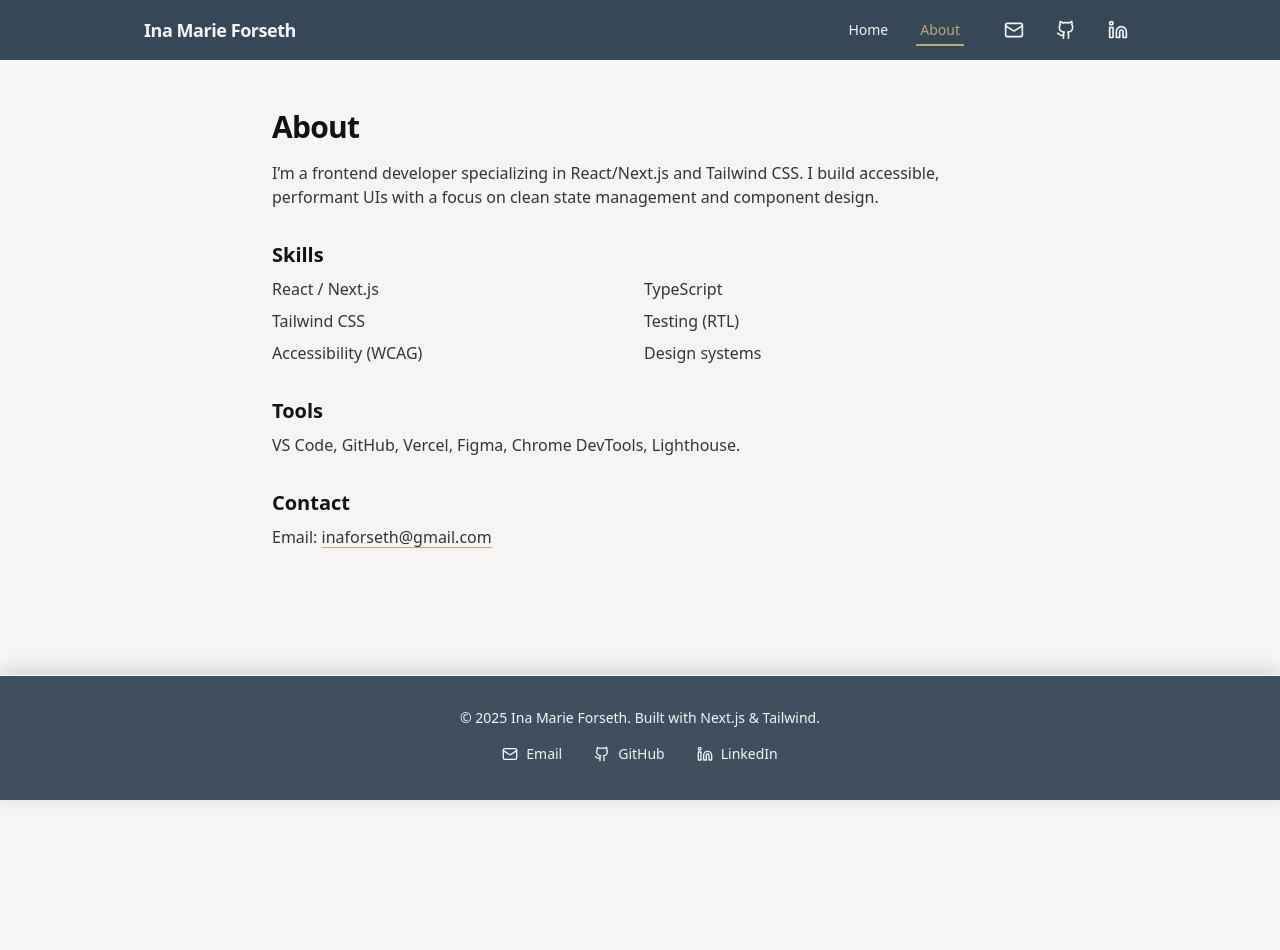
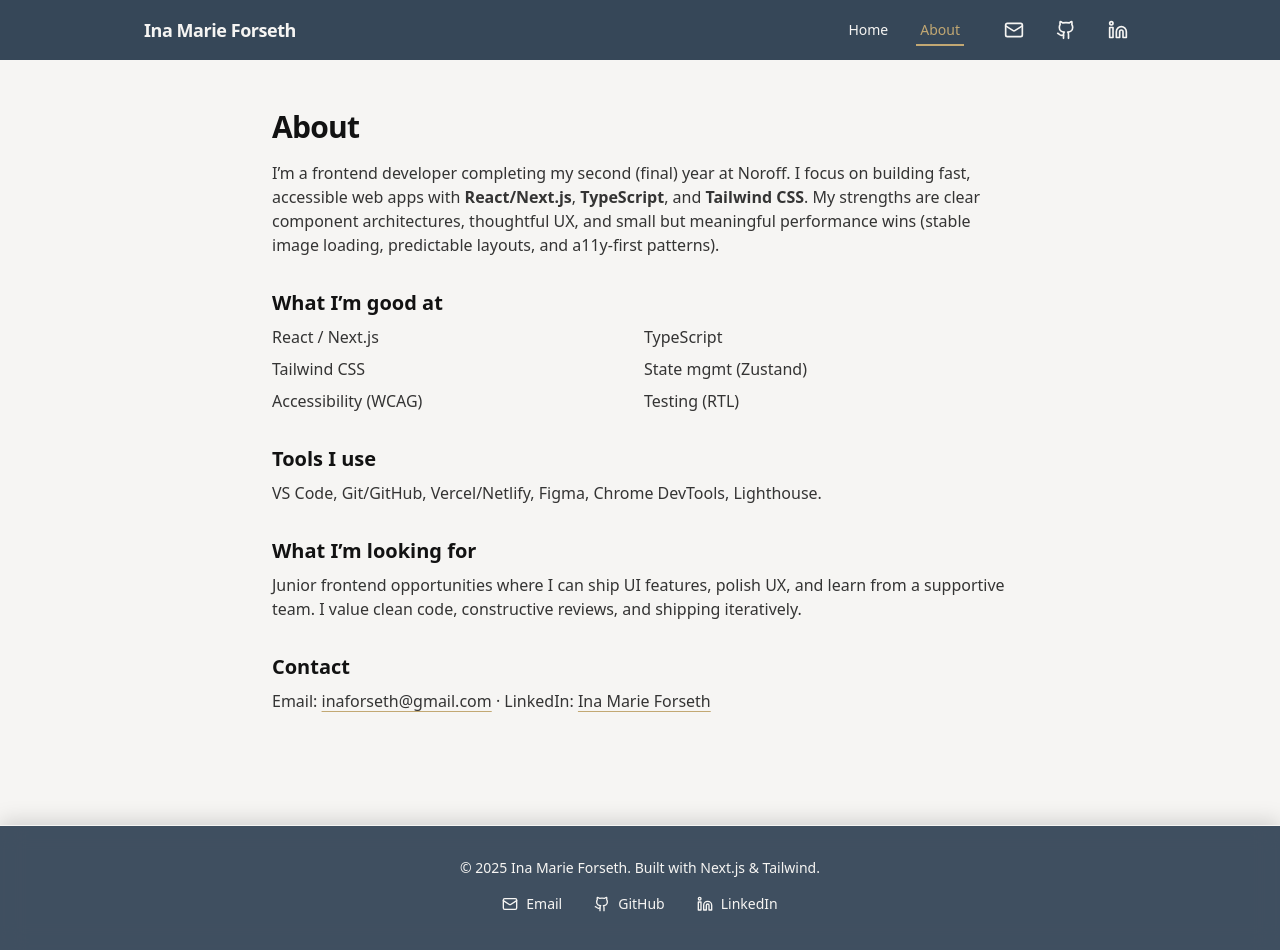
Before and after one commit to Inamarie84/portfolio2, a Next.js app: page /about in a window 1280 px wide. Before the commit the page ends 800 px from the top, so only its background shows below. Built offline with nearby package versions, Linux system fonts and the light colour scheme.

Commit message:
updated bio text

```diff
--- a/src/app/about/page.tsx
+++ b/src/app/about/page.tsx
@@ -1,3 +1,4 @@
+// app/about/page.tsx (only content changed)
 import type { Metadata } from 'next';
 
 export const metadata: Metadata = {
@@ -11,27 +12,40 @@ export default function AboutPage() {
       <h1 className="text-3xl font-semibold tracking-tight">About</h1>
 
       <p className="mt-4 text-ink/85">
-        I’m a frontend developer specializing in React/Next.js and Tailwind CSS.
-        I build accessible, performant UIs with a focus on clean state
-        management and component design.
+        I’m a frontend developer completing my second (final) year at Noroff. I
+        focus on building fast, accessible web apps with{' '}
+        <strong>React/Next.js</strong>,<strong> TypeScript</strong>, and{' '}
+        <strong>Tailwind CSS</strong>. My strengths are clear component
+        architectures, thoughtful UX, and small but meaningful performance wins
+        (stable image loading, predictable layouts, and a11y-first patterns).
       </p>
 
       <section className="mt-8">
-        <h2 className="text-xl font-semibold">Skills</h2>
+        <h2 className="text-xl font-semibold">What I’m good at</h2>
         <ul className="mt-2 grid grid-cols-2 gap-2 text-ink/85">
           <li>React / Next.js</li>
           <li>TypeScript</li>
           <li>Tailwind CSS</li>
+          <li>State mgmt (Zustand)</li>
+          <li>Accessibility (WCAG)</li>
           <li>Testing (RTL)</li>
-          <li>Accessibility (WCAG)</li>
-          <li>Design systems</li>
         </ul>
       </section>
 
       <section className="mt-8">
-        <h2 className="text-xl font-semibold">Tools</h2>
+        <h2 className="text-xl font-semibold">Tools I use</h2>
         <p className="mt-2 text-ink/85">
-          VS Code, GitHub, Vercel, Figma, Chrome DevTools, Lighthouse.
+          VS Code, Git/GitHub, Vercel/Netlify, Figma, Chrome DevTools,
+          Lighthouse.
+        </p>
+      </section>
+
+      <section className="mt-8">
+        <h2 className="text-xl font-semibold">What I’m looking for</h2>
+        <p className="mt-2 text-ink/85">
+          Junior frontend opportunities where I can ship UI features, polish UX,
+          and learn from a supportive team. I value clean code, constructive
+          reviews, and shipping iteratively.
         </p>
       </section>
 
@@ -44,6 +58,15 @@ export default function AboutPage() {
             href="mailto:inaforseth@gmail.com"
           >
             inaforseth@gmail.com
+          </a>{' '}
+          · LinkedIn:{' '}
+          <a
+            className="underline decoration-gilt underline-offset-4"
+            href="https://www.linkedin.com/in/ina-marie-forseth-66a7b232/"
+            target="_blank"
+            rel="noopener noreferrer"
+          >
+            Ina Marie Forseth
           </a>
         </p>
       </section>
--- a/src/app/page.tsx
+++ b/src/app/page.tsx
@@ -17,8 +17,8 @@ export default function HomePage() {
         </h1>
         <p className="mt-4 max-w-2xl text-ink/80">
           I design and build fast, accessible web apps. Below are three featured
-          projects: CSS Frameworks, JavaScript Frameworks, and Semester Project
-          2.
+          projects that I have completed this semester: CSS Frameworks,
+          JavaScript Frameworks, and Semester Project 2.
         </p>
       </section>
 
--- a/src/components/misc/Bio.tsx
+++ b/src/components/misc/Bio.tsx
@@ -1,3 +1,4 @@
+// components/misc/Bio.tsx (only the text changed)
 import { site } from '@/config/site';
 import SocialLinks from '@/components/layout/SocialLinks';
 
@@ -6,8 +7,10 @@ export default function Bio() {
     <section className="mt-16 rounded-xl bg-porcelain shadow-[var(--shadow-card)] p-6">
       <h2 className="text-xl font-semibold">About me</h2>
       <p className="mt-2 max-w-3xl text-ink/80">
-        I’m a frontend developer focusing on React/Next.js and Tailwind. Let’s
-        work together —{' '}
+        My name is Ina and I live in Trondheim, Norway. I’m a frontend developer
+        student, finishing my second year at Noroff (Frontend-Development). I
+        build accessible, performant UIs with React/Next.js and Tailwind, and I
+        enjoy clean state management and component-driven design. Let’s chat —{' '}
         <a
           className="underline decoration-gilt underline-offset-4"
           href={`mailto:${site.email}`}
```
